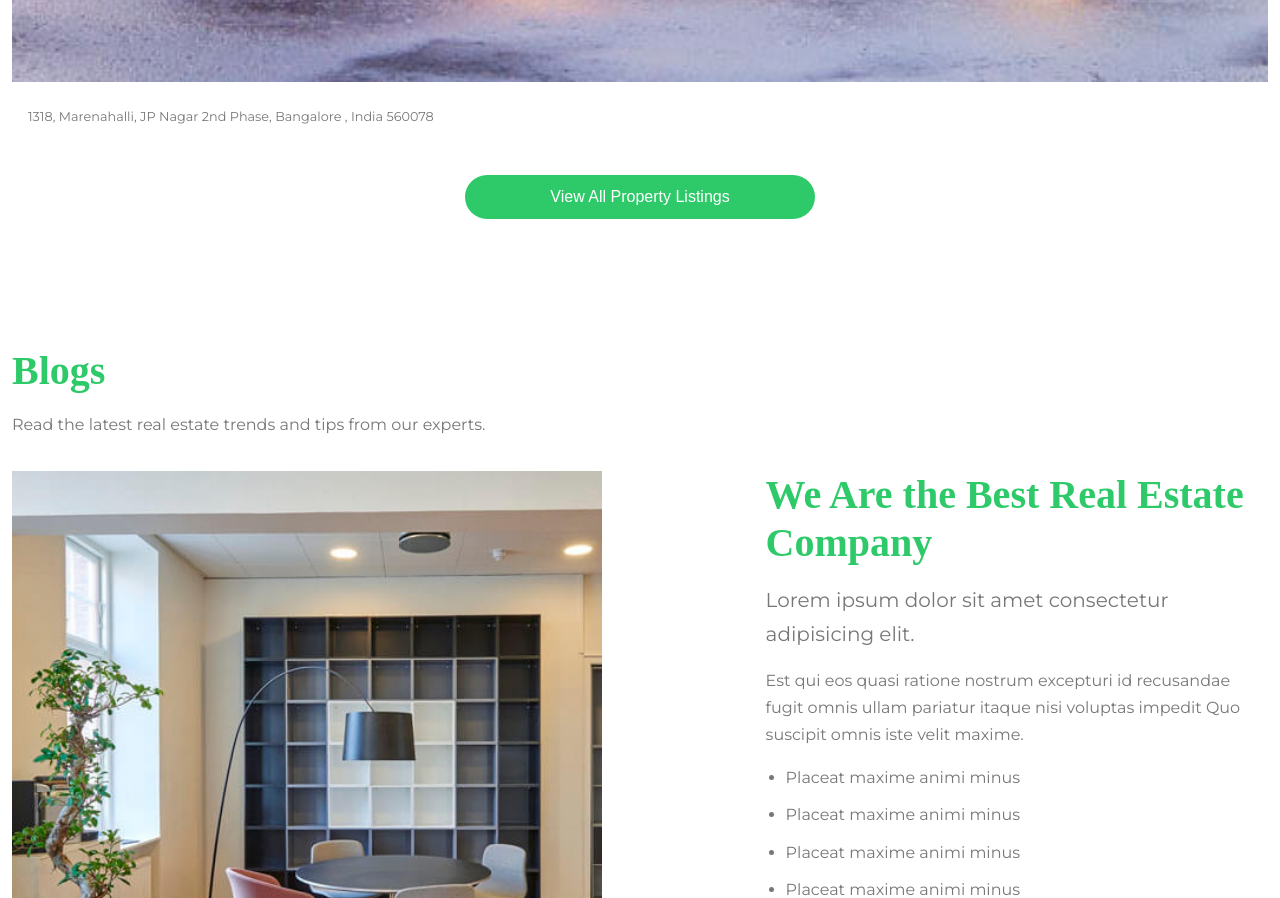
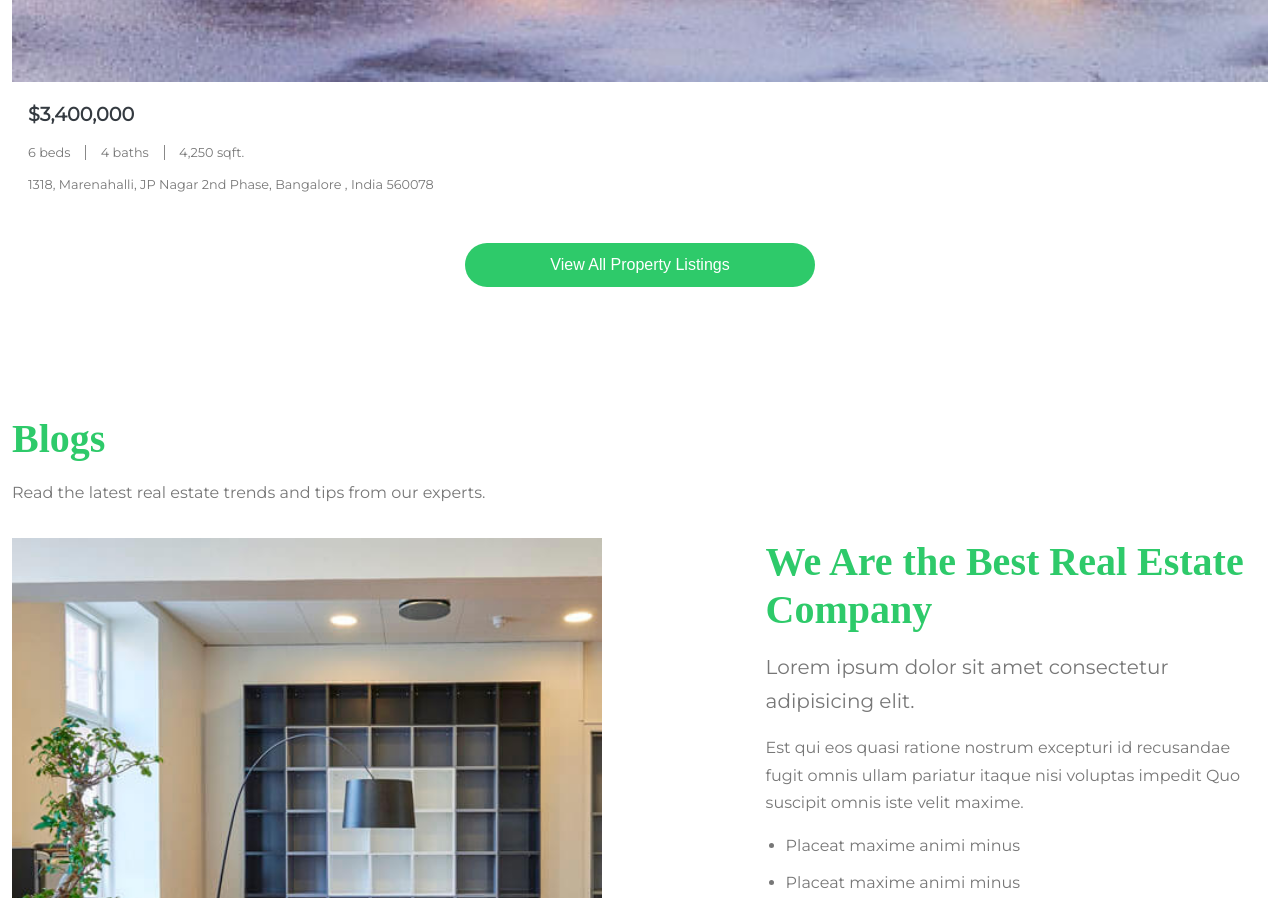
Before and after one commit to Harshakf95/QuantumVentures-Website, a plain HTML site: page index.html in a window 1280 px wide. Shown: the part 10944-11842 px from the top of the page. Drawn offline with nearby package versions, Linux system fonts and the light colour scheme.

Commit message:
sixth commit

```diff
--- a/index.html
+++ b/index.html
@@ -197,10 +197,10 @@
                 <div>
                     <img src="./img/property-3.jpg" alt="Property 1" />
                     <div class="property-details">
-                        <!-- <p class="price">$3,400,000</p>
+                        <p class="price">$3,400,000</p>
                         <span class="beds">6 beds</span>
                         <span class="baths">4 baths</span>
-                        <span class="sqft">4,250 sqft.</span> -->
+                        <span class="sqft">4,250 sqft.</span>
                         <address>
                             1318, Marenahalli, JP Nagar 2nd Phase, Bangalore , India 560078
                         </address>
```
